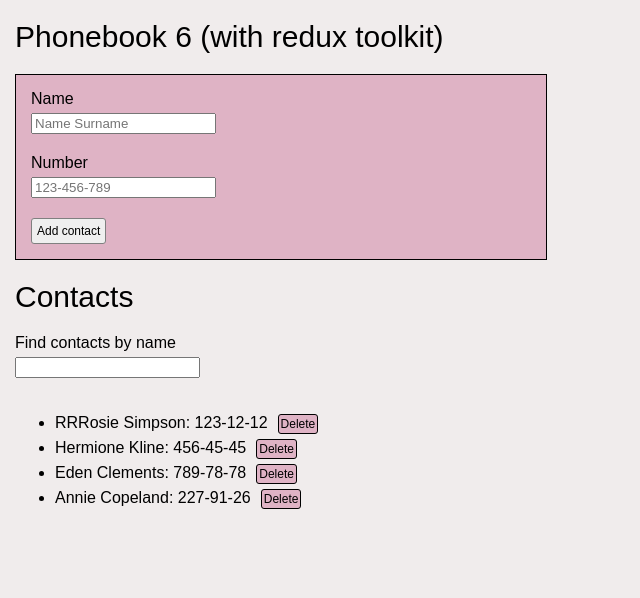
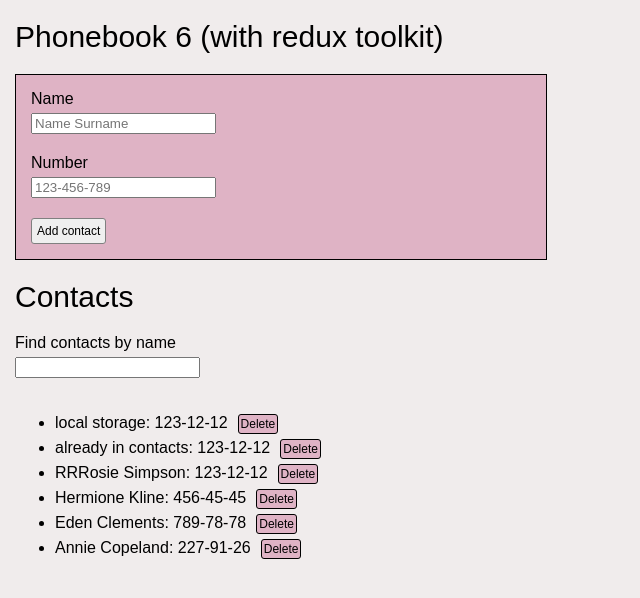
Before and after one commit to Joanna-Golofit/goit-react-hw-06-phonebook, a React (Create React App) app: page / in a window 1280 px wide. Shown: the top 598 px of the page, without its empty margins (0-640 px from the left). Built offline with nearby package versions, Linux system fonts and the light colour scheme.

Commit message:
znowu filtrowanie - filter w state

```diff
--- a/src/components/Contacts.jsx
+++ b/src/components/Contacts.jsx
@@ -19,10 +19,17 @@ const Contacts = () => {
     dispatch(deleteContact({id}));
     console.log("z Contacts - handleDelete", id);
   }
+  const filter = useSelector((state) => state.contact.filter);
 
   return (
     <ul>
-      {contacts.map(({ id, name, number }) => (
+      {contacts
+        .filter(({ name }) =>
+          filter !== ""
+            ? name.toLowerCase().includes(filter.toLowerCase())
+            : true
+        )
+        .map(({ id, name, number }) => (
           <li key={id}>
             {name}: {number}
             {/* <BtnDelete onClick={() => {dispatch(deleteContact(id))}}> */}
--- a/src/components/Filter.jsx
+++ b/src/components/Filter.jsx
@@ -1,11 +1,11 @@
 import { Label, Input } from "./styles/Form.styled";
-import { useDispatch } from "react-redux";
+import { useDispatch, useSelector } from "react-redux";
 import { filterContacts } from "../features/actions";
 
 
 const Filter = () => {
   const dispatch = useDispatch();
-
+const filter = useSelector((state) => state.contact.filter);
 
   return (
     <>
@@ -13,6 +13,7 @@ const Filter = () => {
       <Input
         type="text"
         name="filter"
+        value={filter}
         onChange={(e) => dispatch(filterContacts(e.target.value))}
         title="Please provide a name."
       />
--- a/src/features/contact.js
+++ b/src/features/contact.js
@@ -3,12 +3,14 @@ import { nanoid } from "nanoid";
 
 const initialState = {
   contacts: [
+    { id: nanoid(4), name: "local storage", number: "123-12-12" },
+    { id: nanoid(4), name: "already in contacts", number: "123-12-12" },
     { id: nanoid(4), name: "RRRosie Simpson", number: "123-12-12" },
     { id: nanoid(4), name: "Hermione Kline", number: "456-45-45" },
     { id: nanoid(4), name: "Eden Clements", number: "789-78-78" },
     { id: nanoid(4), name: "Annie Copeland", number: "227-91-26" },
   ],
-  // filter: "",
+  filter: "",
 };
 
 const contactSlice = createSlice({
@@ -16,33 +18,47 @@ const contactSlice = createSlice({
   initialState,
   reducers: {
     // WEAZNE action.type: "contact/addContact" tak jak name z contactSlice i metoda - actions
-    addContact: (state, action) => {
-      // console.log(addContact- state", state);
-      // console.log(addContact- action", action)
+    addContact: (state, action) => ({
+      ...state,
+      contacts: [...state.contacts, action.payload],
+    }),
+    // addContact: (state, action) => {
+    //   state.contacts.push(action.payload);
+    // },
 
-      state.contacts.push(action.payload);
-    },
-    // addContact: (state, action) => ({
-    //  ...state,
-    // contacts: [...state.contacts, action.payload],
-    // }),
-    deleteContact: (state, action) => {
-      console.log("deleteContact - action", action);
-      // console.log("state.contacts", state.contacts);
-      console.log("deleteContact - action.payload.id", action.payload.id);
-      state.contacts = state.contacts.filter(
-        (user) => user.id !== action.payload.id
-      );
-      // state.value = state.value.filter((user) => user.id !== action.payload.id);
-    },
-    filterContacts: (state, action) => {
-      console.log("filterContacts - action", action);
-      state.contacts = state.contacts.filter((user) =>
-        user.name.toLowerCase().includes(action.payload.toLowerCase())
-      );
-    },
+    // deleteContact: (state, action) => {
+    //   console.log("deleteContact - action", action);
+    //   // console.log("state.contacts", state.contacts);
+    //   console.log("deleteContact - action.payload.id", action.payload.id);
+    //   state.contacts = state.contacts.filter(
+    //     (user) => user.id !== action.payload.id
+    //   );
+    // },
+
+    deleteContact: (state, action) => ({
+      ...state,
+      contacts: [
+        ...state.contacts.filter(({ id }) => id !== action.payload.id),
+      ],
+    }),
+
+    // filterContacts: (state, action) => {
+    //   console.log("filterContacts - action", action);
+    //   // const oldContacts = {...state.contacts};
+    //   state.contacts = !action.payload
+    //     ? state.contacts
+    //     : state.contacts.filter((user) =>
+    //         user.name.toLowerCase().includes(action.payload.toLowerCase())
+    //       );
+    // },
+
+    filterContacts: (state, action) => ({
+      ...state,
+      filter: action.payload,
+    }),
   },
 });
+console.log("contacts.js - contactSlice", contactSlice);
 
-export const { addContact, deleteContact } = contactSlice.actions;
+export const { addContact, deleteContact, filterContacts } = contactSlice.actions;
 export default contactSlice.reducer;
--- a/src/index.js
+++ b/src/index.js
@@ -5,6 +5,7 @@ import App from "./App";
 import { configureStore } from "@reduxjs/toolkit";
 import { Provider } from "react-redux";
 import contactReducer from "./features/contact"; // to nasz contactSlice.reducer lub contactSlice
+import { addContact } from "./features/contact";
 
 
 const store = configureStore({
@@ -13,6 +14,14 @@ const store = configureStore({
     // theme: themeReducer,
   },
 });
+//sprawdzajki
+console.log("index.js. - store", store);
+console.log("index.js. - store.getState()", store.getState());
+console.log("index.js. - addContact", addContact);
+console.log(
+  "index.js. - store.dispatch(addContact)",
+  store.dispatch(addContact)
+);
 
 ReactDOM.render(
   <React.StrictMode>
```
Lines whose indentation alone changed are shown as unchanged.
